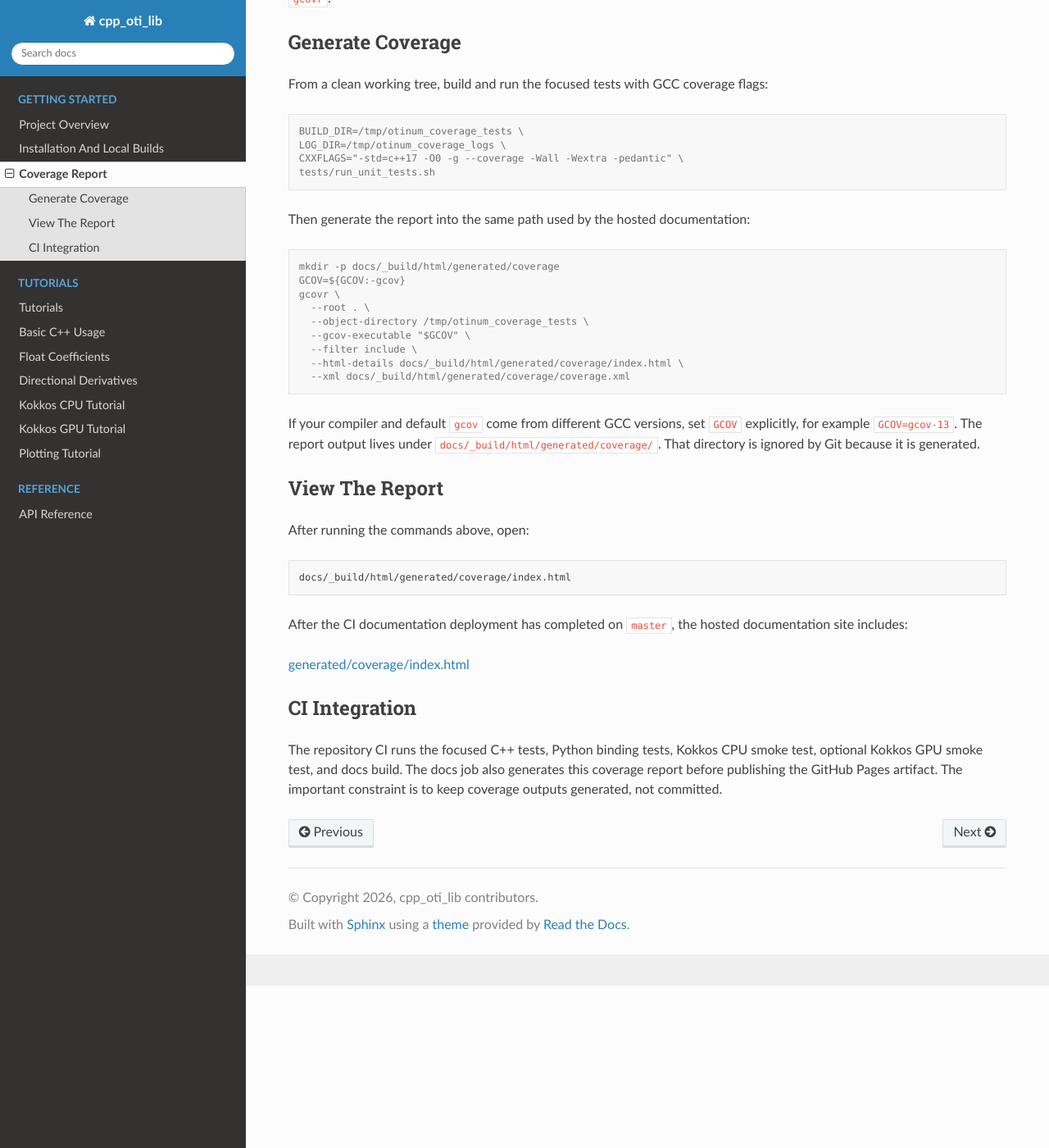
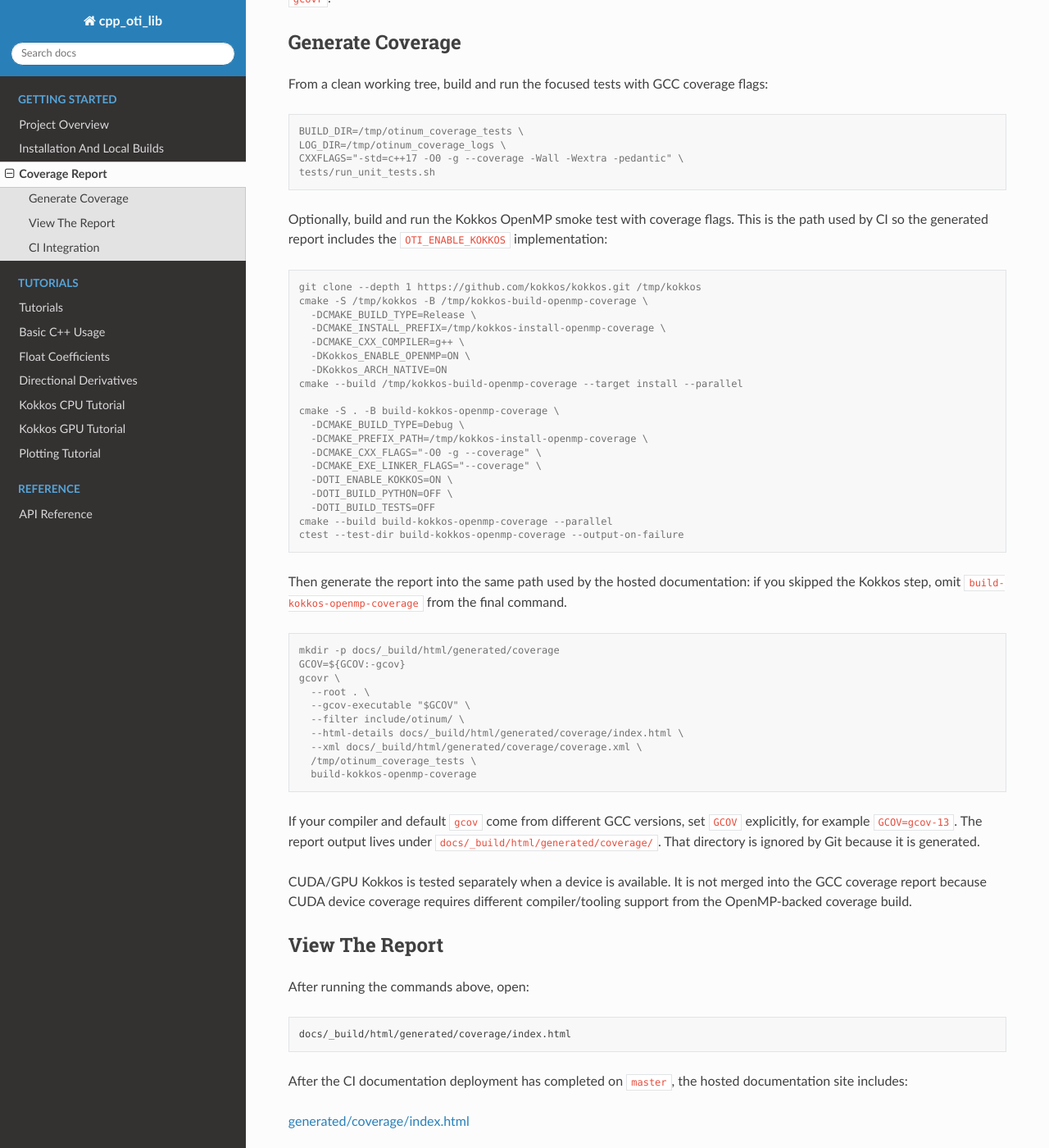
Before and after one commit to Samm-Py/cpp_oti_lib, a Sphinx documentation site: the page built from docs/coverage.rst, in a window 1280 px wide and 1400 px high, scrolled down 198 px. Shown: the whole window at 82% size. Built offline with Sphinx 7.4.7 and the Read the Docs theme 3.1.0, drawn with Linux system fonts in a browser that asks for light colours; some of the changed text lies outside the part shown.

Commit message:
Include Kokkos coverage and edge tests

```diff
--- a/CMakeLists.txt
+++ b/CMakeLists.txt
@@ -20,6 +20,7 @@ if(OTI_BUILD_TESTS)
     set(OTI_TEST_SOURCES
         tests/test_abs_large_shapes.cpp
         tests/test_construction_access.cpp
+        tests/test_edge_cases.cpp
         tests/test_exp_log_pow.cpp
         tests/test_float_coefficients.cpp
         tests/test_layout_tables.cpp
--- a/docs/coverage.rst
+++ b/docs/coverage.rst
@@ -17,7 +17,35 @@ flags:
    CXXFLAGS="-std=c++17 -O0 -g --coverage -Wall -Wextra -pedantic" \
    tests/run_unit_tests.sh
 
+Optionally, build and run the Kokkos OpenMP smoke test with coverage flags.
+This is the path used by CI so the generated report includes the
+``OTI_ENABLE_KOKKOS`` implementation:
+
+.. code-block:: console
+
+   git clone --depth 1 https://github.com/kokkos/kokkos.git /tmp/kokkos
+   cmake -S /tmp/kokkos -B /tmp/kokkos-build-openmp-coverage \
+     -DCMAKE_BUILD_TYPE=Release \
+     -DCMAKE_INSTALL_PREFIX=/tmp/kokkos-install-openmp-coverage \
+     -DCMAKE_CXX_COMPILER=g++ \
+     -DKokkos_ENABLE_OPENMP=ON \
+     -DKokkos_ARCH_NATIVE=ON
+   cmake --build /tmp/kokkos-build-openmp-coverage --target install --parallel
+
+   cmake -S . -B build-kokkos-openmp-coverage \
+     -DCMAKE_BUILD_TYPE=Debug \
+     -DCMAKE_PREFIX_PATH=/tmp/kokkos-install-openmp-coverage \
+     -DCMAKE_CXX_FLAGS="-O0 -g --coverage" \
+     -DCMAKE_EXE_LINKER_FLAGS="--coverage" \
+     -DOTI_ENABLE_KOKKOS=ON \
+     -DOTI_BUILD_PYTHON=OFF \
+     -DOTI_BUILD_TESTS=OFF
+   cmake --build build-kokkos-openmp-coverage --parallel
+   ctest --test-dir build-kokkos-openmp-coverage --output-on-failure
+
 Then generate the report into the same path used by the hosted documentation:
+if you skipped the Kokkos step, omit ``build-kokkos-openmp-coverage`` from the
+final command.
 
 .. code-block:: console
 
@@ -25,16 +53,21 @@ Then generate the report into the same path used by the hosted documentation:
    GCOV=${GCOV:-gcov}
    gcovr \
      --root . \
-     --object-directory /tmp/otinum_coverage_tests \
      --gcov-executable "$GCOV" \
-     --filter include \
+     --filter include/otinum/ \
      --html-details docs/_build/html/generated/coverage/index.html \
-     --xml docs/_build/html/generated/coverage/coverage.xml
+     --xml docs/_build/html/generated/coverage/coverage.xml \
+     /tmp/otinum_coverage_tests \
+     build-kokkos-openmp-coverage
 
 If your compiler and default ``gcov`` come from different GCC versions, set
 ``GCOV`` explicitly, for example ``GCOV=gcov-13``. The report output lives under
 ``docs/_build/html/generated/coverage/``. That directory is ignored by Git
 because it is generated.
+
+CUDA/GPU Kokkos is tested separately when a device is available. It is not
+merged into the GCC coverage report because CUDA device coverage requires
+different compiler/tooling support from the OpenMP-backed coverage build.
 
 View The Report
 ---------------
@@ -58,4 +91,6 @@ CI Integration
 The repository CI runs the focused C++ tests, Python binding tests, Kokkos CPU
 smoke test, optional Kokkos GPU smoke test, and docs build. The docs job also
 generates this coverage report before publishing the GitHub Pages artifact. The
+coverage report includes the scalar focused tests and the Kokkos OpenMP smoke
+test so both ordinary and ``OTI_ENABLE_KOKKOS`` header paths are exercised. The
 important constraint is to keep coverage outputs generated, not committed.
--- a/docs/installation.rst
+++ b/docs/installation.rst
@@ -299,7 +299,8 @@ The GitHub Actions workflow in ``.github/workflows/ci.yml`` runs these checks:
 * the Doxygen XML generation and Sphinx documentation build with warnings as
   errors
 * the generated coverage report, published with the documentation site on
-  pushes to ``master``
+  pushes to ``master``; this report includes both the scalar focused tests and
+  the Kokkos OpenMP smoke test
 
 By default, the GPU job runs on ``ubuntu-latest`` and skips when no CUDA device
 is visible. Set the repository variable ``KOKKOS_GPU_RUNNER`` to a CUDA-capable
```
Also changed, not shown: README.md (+3 -1 lines), 3 other files.
